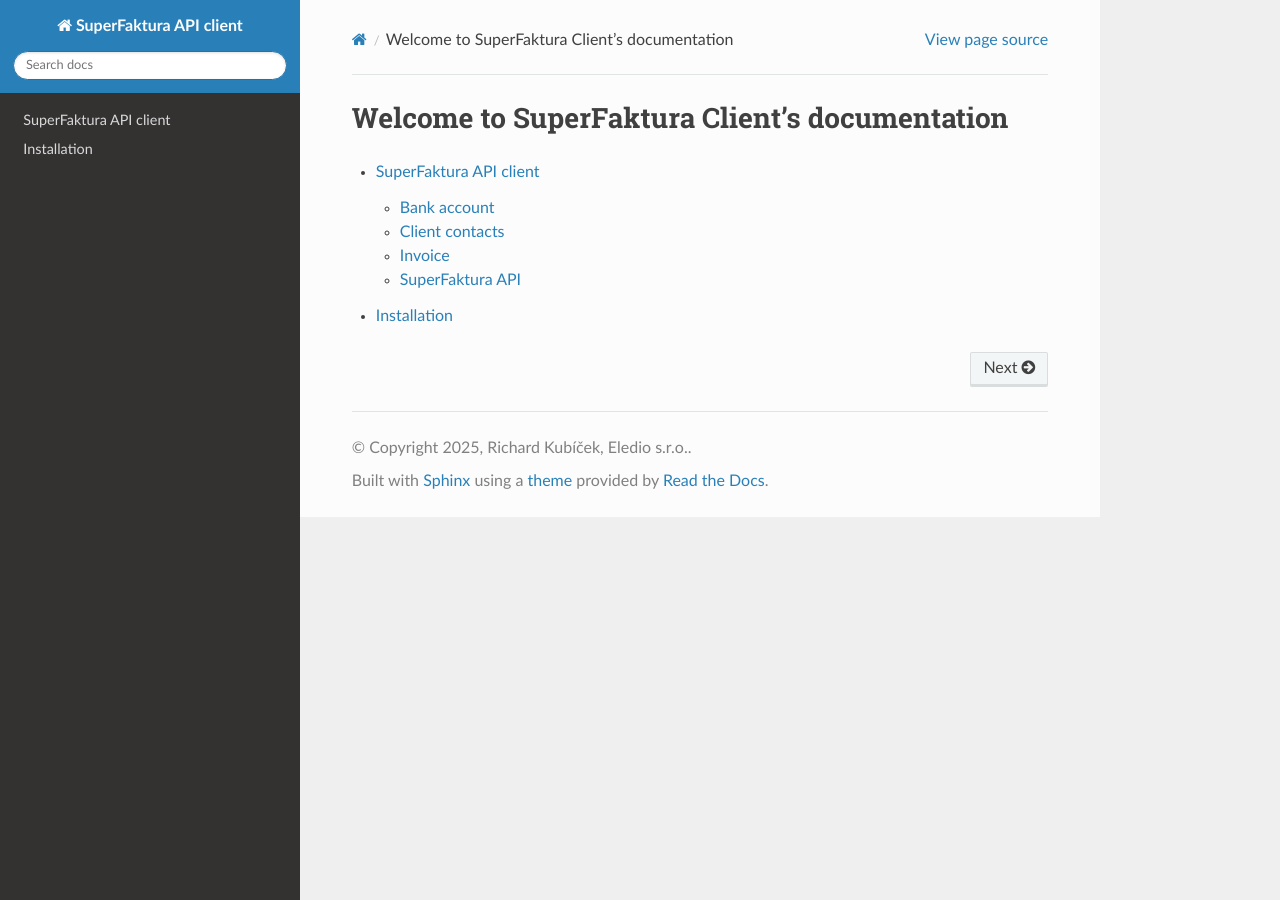
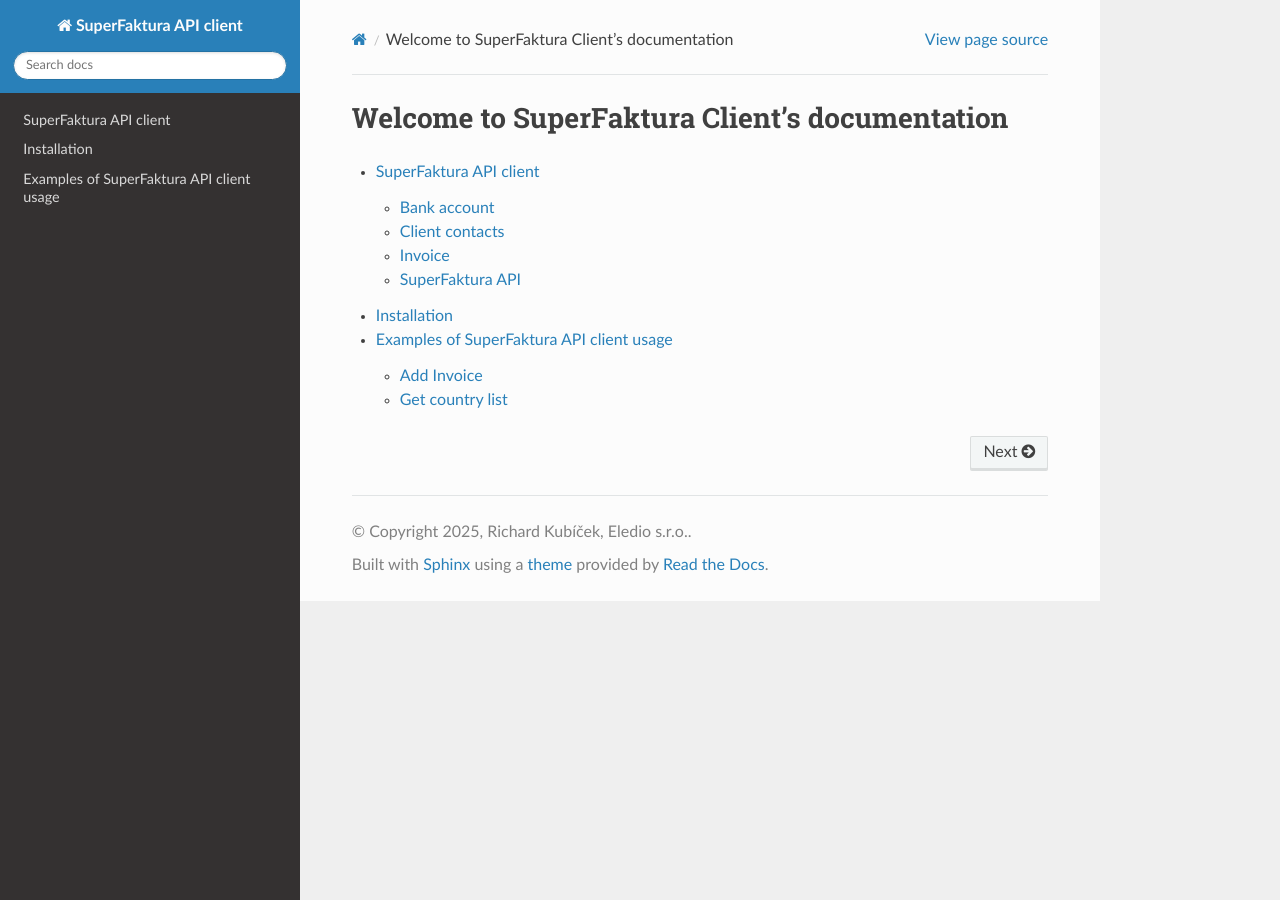
Before and after one commit to eledio-helpers/superfaktura-client, a Sphinx documentation site: the page built from docs/source/index.rst, in a window 1280 px wide. Built offline with Sphinx 7.4.7 and the Read the Docs theme 3.1.0, drawn with Linux system fonts in a browser that asks for light colours.

Commit message:
examples: add examples to the docs

```diff
--- /dev/null
+++ b/docs/source/examples.rst
@@ -0,0 +1,19 @@
+Examples of SuperFaktura API client usage
+====================
+
+
+Add Invoice
+---------------------------------
+
+.. automodule:: examples.add_invoice
+   :members:
+   :undoc-members:
+   :show-inheritance:
+
+Get country list
+------------------------------------
+
+.. automodule:: examples.get_country_list
+   :members:
+   :undoc-members:
+   :show-inheritance:
--- a/docs/source/index.rst
+++ b/docs/source/index.rst
@@ -6,3 +6,4 @@
 
    superfaktura
    installation
+   examples
```
Also changed, not shown: 2 other files.
